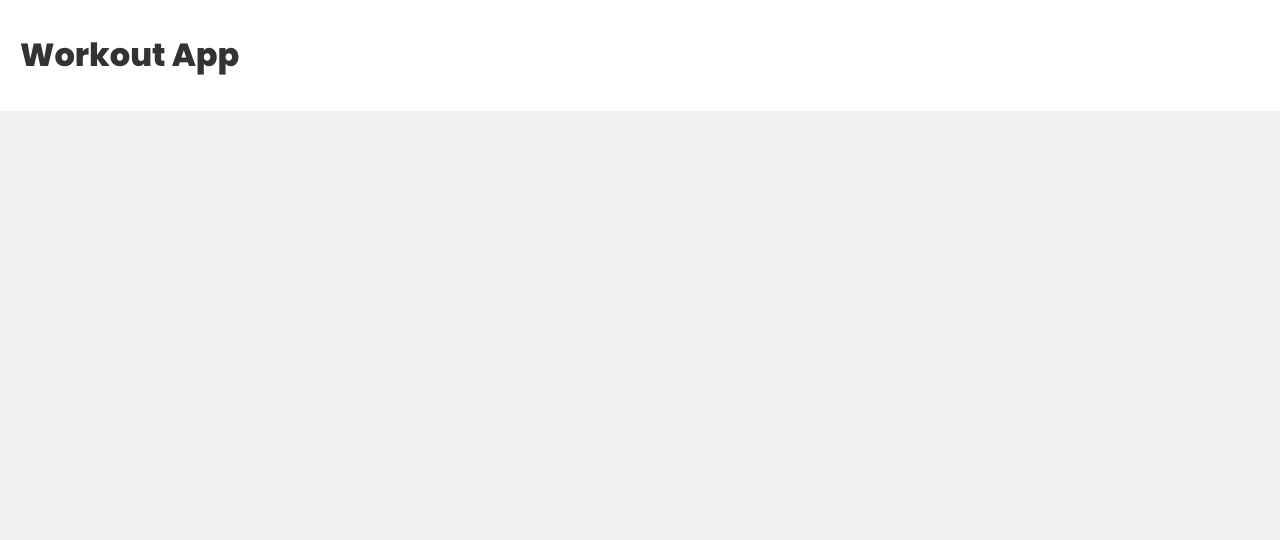
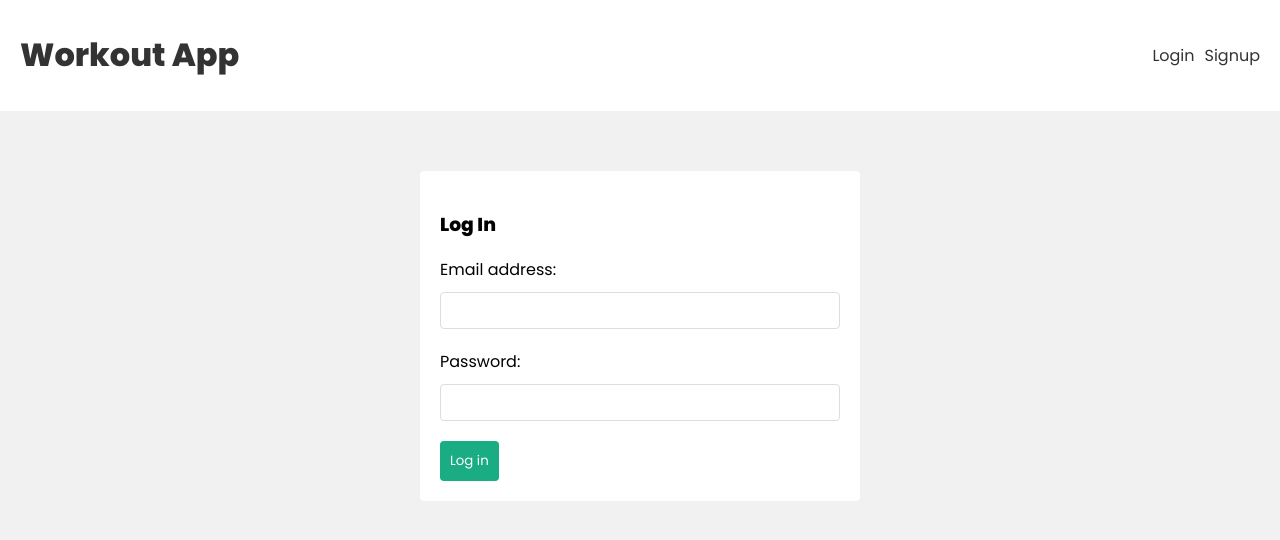
Before and after one commit to tasneem94/workout-app-mern, a React (Vite) app in the folder frontend/: page /login in a window 1280 px wide. Before the commit this address had no page. Shown: the top 540 px of the page. Built offline with nearby package versions, Linux system fonts and the light colour scheme.

Commit message:
login and signup initial

```diff
--- a/frontend/src/App.jsx
+++ b/frontend/src/App.jsx
@@ -3,6 +3,8 @@
 //pages and components
 import Home from "./pages/Home";
 import Navbar from "./components/Navbar";
+import Signup from "./pages/Signup";
+import Login from "./pages/Login";
 function App() {
   return (
     <div className="App">
@@ -11,6 +13,9 @@
         <div className="pages">
           <Routes>
             <Route path="/" element={<Home />} />
+            <Route path="/signup" element={<Signup />} />
+
+            <Route path="/login" element={<Login />} />
           </Routes>
         </div>
       </BrowserRouter>
--- a/frontend/src/components/Navbar.jsx
+++ b/frontend/src/components/Navbar.jsx
@@ -7,6 +7,12 @@
         <Link to="/">
           <h1>Workout App</h1>
         </Link>
+        <nav>
+          <div>
+            <Link to="/login">Login</Link>
+            <Link to="/signup">Signup</Link>
+          </div>
+        </nav>
       </div>
     </header>
   );
--- a/frontend/src/index.css
+++ b/frontend/src/index.css
@@ -101,3 +101,21 @@
 input.error {
   border: 1px solid var(--error);
 }
+
+/* navbar */
+nav {
+  display: flex;
+  align-items: center;
+}
+nav a {
+  margin-left: 10px;
+}
+/* auth forms */
+form.signup,
+form.login {
+  max-width: 400px;
+  margin: 40px auto;
+  padding: 20px;
+  background: #fff;
+  border-radius: 4px;
+}
--- /dev/null
+++ b/frontend/src/pages/Login.jsx
@@ -0,0 +1,35 @@
+import { useState } from "react";
+
+const Login = () => {
+  const [email, setEmail] = useState("");
+  const [password, setPassword] = useState("");
+
+  const handleSubmit = async (e) => {
+    e.preventDefault();
+
+    console.log(email, password);
+  };
+
+  return (
+    <form className="login" onSubmit={handleSubmit}>
+      <h3>Log In</h3>
+
+      <label>Email address:</label>
+      <input
+        type="email"
+        onChange={(e) => setEmail(e.target.value)}
+        value={email}
+      />
+      <label>Password:</label>
+      <input
+        type="password"
+        onChange={(e) => setPassword(e.target.value)}
+        value={password}
+      />
+
+      <button>Log in</button>
+    </form>
+  );
+};
+
+export default Login;
--- /dev/null
+++ b/frontend/src/pages/Signup.jsx
@@ -0,0 +1,33 @@
+import { useState } from "react";
+
+const Signup = () => {
+  const [email, setEmail] = useState("");
+  const [password, setPassword] = useState("");
+
+  const handleSubmit = async (e) => {
+    e.preventDefault();
+    console.log(email, password);
+  };
+
+  return (
+    <form className="signup" onSubmit={handleSubmit}>
+      <h3>Sign Up</h3>
+
+      <label>Email address:</label>
+      <input
+        type="email"
+        onChange={(e) => setEmail(e.target.value)}
+        value={email}
+      />
+      <label>Password:</label>
+      <input
+        type="password"
+        onChange={(e) => setPassword(e.target.value)}
+        value={password}
+      />
+      <button>Sign up</button>
+    </form>
+  );
+};
+
+export default Signup;
```
